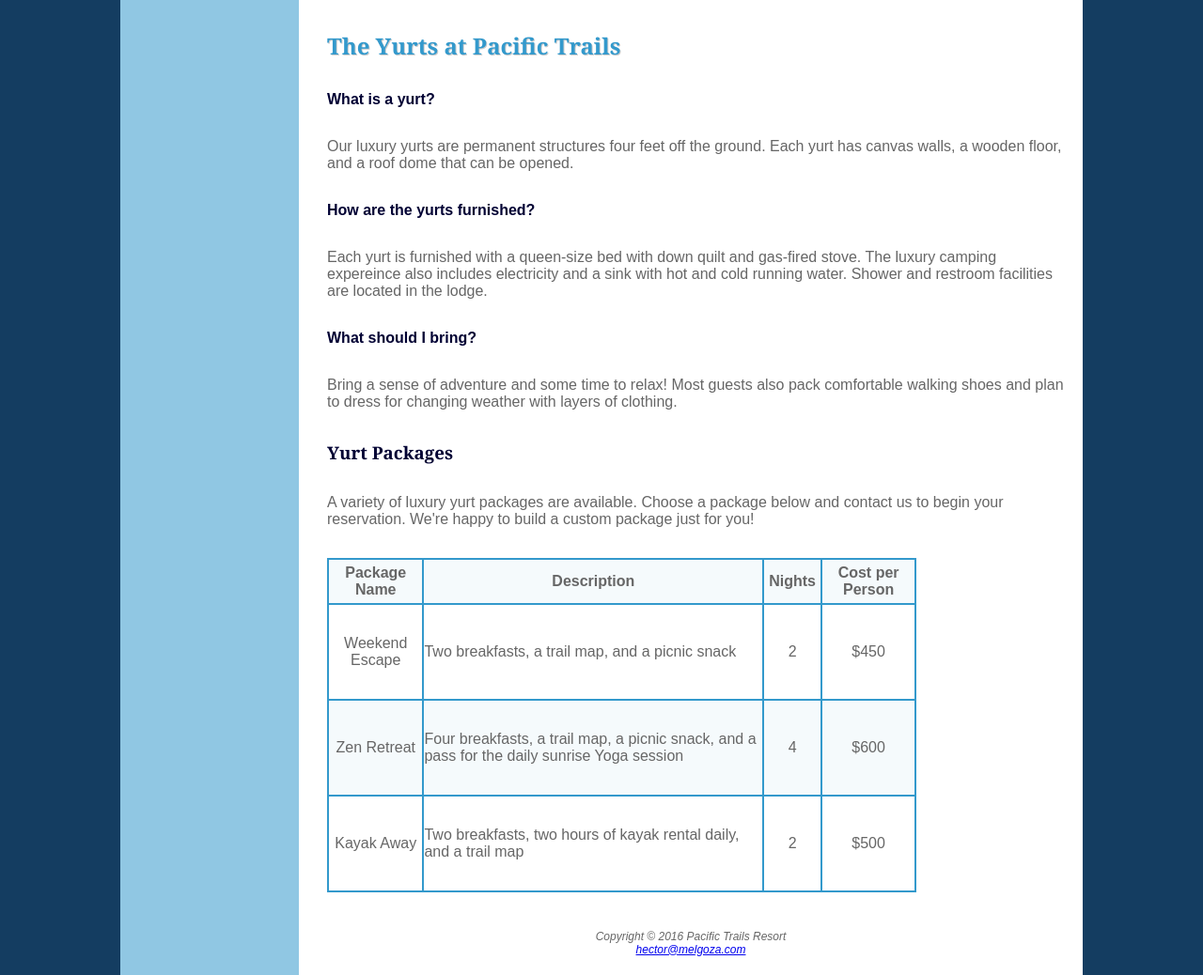
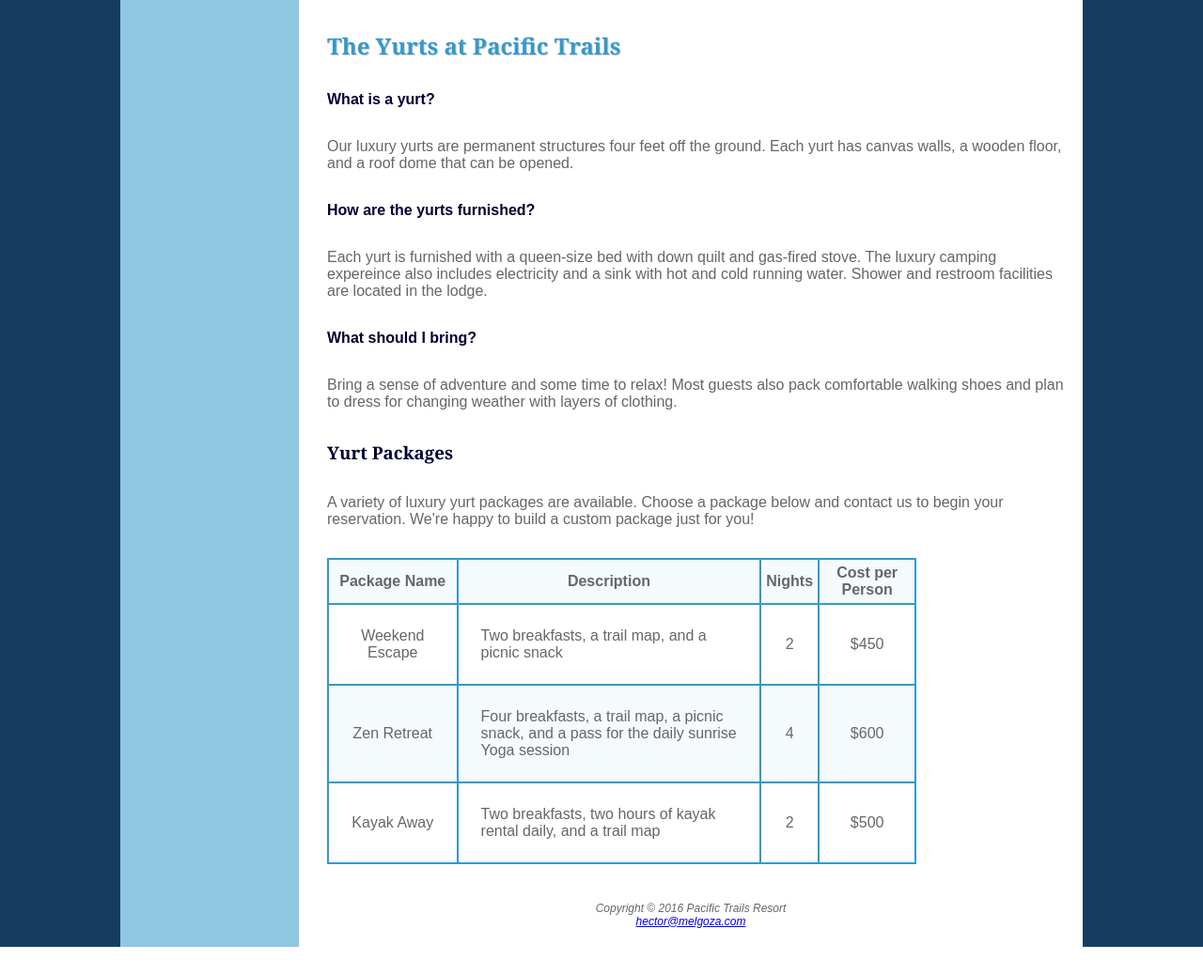
Before and after one commit to hectormelgoza/myportfolio, a PHP site: page /chapt8/yurts.html in a window 1280 px wide. Shown: the part 570-1608 px from the top of the page at 94% size. After the commit the page ends 1578 px from the top, so only its background shows below. Run offline with PHP 8.4, Linux system fonts and the light colour scheme.

Commit message:
added padding

```diff
--- a/chapt8/pacific.css
+++ b/chapt8/pacific.css
@@ -148,7 +148,7 @@ footer{
     margin-left: 190px;
 }
 
- table{
+table{
     border: 1px solid #3399CC;
     width: 80%;
     border-spacing: 0px;
@@ -161,7 +161,7 @@ th, td{
 
 td{
     text-align: center;
-    padding: 2rem 0rem;
+    padding: 1.5rem 1.5rem;
 }
 
 .text{
```
